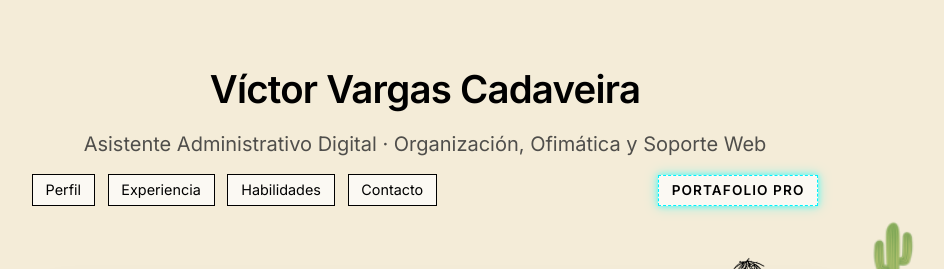
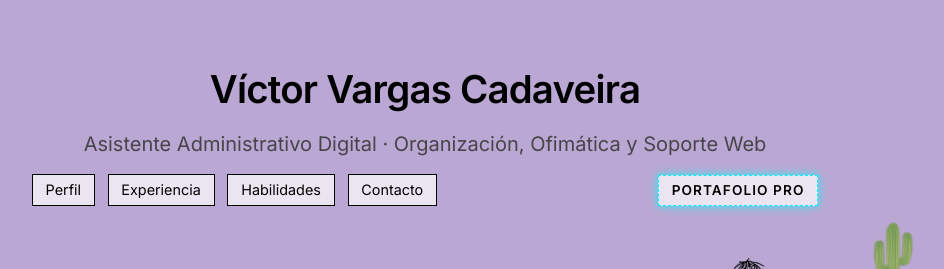
Before and after one commit to ricaurtemascotas/vargascadaveira, a PHP site: page /index.html in a window 1280 px wide. Shown: the top 269 px of the page, without its empty margins (215-1159 px from the left). Run offline with PHP 8.4, Linux system fonts and the light colour scheme.

Commit message:
Prueba de pull Request

```diff
--- a/css/style.css
+++ b/css/style.css
@@ -11,7 +11,7 @@
 body {
   margin: 0;
   font-family: "Inter", sans-serif;
-  background-color: #f4ecd8;
+  background-color: #bba7d3;
   background-image: radial-gradient(#d1bfa7 0.5px, transparent 0.5px);
   background-size: 20px 20px;
   color: #000000;
```
